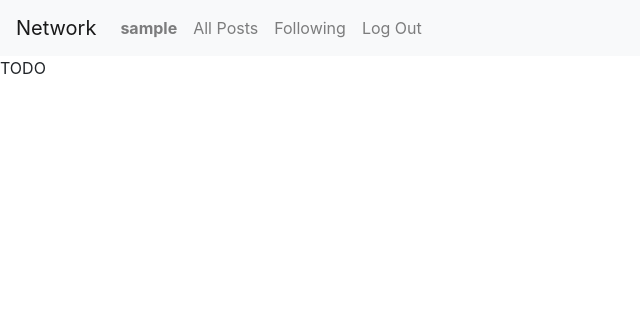
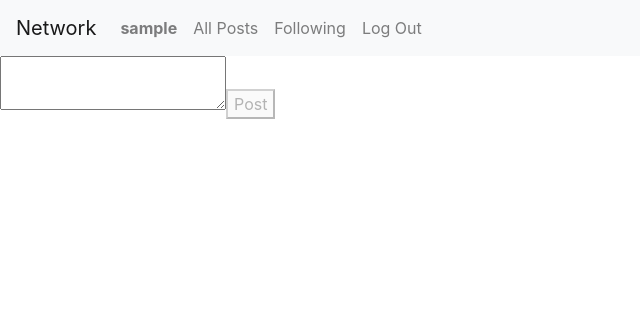
Before and after one commit to akonopkaa/network, a Django app: page / in a window 1280 px wide. Shown: the top 316 px of the page, without its empty margins (0-640 px from the left). Run offline with Django 3.2, Linux system fonts and the light colour scheme; the visitor is signed in with stand-in values (Sample User, id 1); some libraries are stand-ins or nearby versions.

Commit message:
Implemented adding a post via API

```diff
--- a/network/models.py
+++ b/network/models.py
@@ -4,3 +4,16 @@ from django.db import models
 
 class User(AbstractUser):
     pass
+
+class Post(models.Model):
+    user = models.ForeignKey("User", on_delete = models.CASCADE, related_name = "posts")
+    content = models.TextField()
+    timestamp = models.DateTimeField(auto_now_add = True)
+
+    def serialize(self):
+        return {
+            "id": self.id,
+            "user": self.user.username,
+            "content": self.content,
+            "timestamp": self.timestamp.strftime("%b %d %Y, %I:%M %p"),
+        }
--- /dev/null
+++ b/network/static/network/network.js
@@ -0,0 +1,40 @@
+function Create_post() {
+
+    const [post, setPost] = React.useState("")
+    const [status, setStatus] = React.useState("typing")
+
+    function handleSubmit(event) {
+        event.preventDefault()
+        setStatus("submitting")
+        fetch("/api/create", {
+            method: "POST",
+            body: JSON.stringify({
+                content: post
+            })
+        })
+            .then(response => response.json())
+            .then(response => console.log(response))
+    }
+
+    function handleTextAreaChange(event) {
+        setPost(event.target.value)
+    }
+
+    return (
+        <div>
+            <form onSubmit={handleSubmit}>
+                <textarea
+                    value={post}
+                    onChange={handleTextAreaChange}
+                    disabled={status === "submitting"}>
+                </textarea>
+                <button
+                    disabled={post.length === 0 || status === "submitting"}>
+                    Post
+                </button>
+            </form>
+        </div>
+    )
+}
+
+ReactDOM.render(<Create_post />, document.querySelector("#create_post"))
--- a/network/templates/network/index.html
+++ b/network/templates/network/index.html
@@ -1,5 +1,6 @@
 {% extends "network/layout.html" %}
 
 {% block body %}
-    TODO
+<div id="create_post">
+</div>
 {% endblock %}
--- a/network/templates/network/layout.html
+++ b/network/templates/network/layout.html
@@ -2,11 +2,18 @@
 
 <!DOCTYPE html>
 <html lang="en">
+
 <head>
     <title>{% block title %}Social Network{% endblock %}</title>
-        <link rel="stylesheet" href="https://stackpath.bootstrapcdn.com/bootstrap/4.4.1/css/bootstrap.min.css" integrity="sha384-Vkoo8x4CGsO3+Hhxv8T/Q5PaXtkKtu6ug5TOeNV6gBiFeWPGFN9MuhOf23Q9Ifjh" crossorigin="anonymous">
+    <link rel="stylesheet" href="https://stackpath.bootstrapcdn.com/bootstrap/4.4.1/css/bootstrap.min.css"
+        integrity="sha384-Vkoo8x4CGsO3+Hhxv8T/Q5PaXtkKtu6ug5TOeNV6gBiFeWPGFN9MuhOf23Q9Ifjh" crossorigin="anonymous">
     <link href="{% static 'network/styles.css' %}" rel="stylesheet">
+    <script crossorigin src="https://unpkg.com/react@18/umd/react.production.min.js"></script>
+    <script crossorigin src="https://unpkg.com/react-dom@18/umd/react-dom.production.min.js"></script>
+    <script src="https://unpkg.com/@babel/standalone/babel.min.js"></script>
+    <script src="{% static 'network/network.js' %}" type="text/babel"></script>
 </head>
+
 <body>
 
     <nav class="navbar navbar-expand-lg navbar-light bg-light">
@@ -46,4 +53,5 @@
         {% endblock %}
     </div>
 </body>
+
 </html>
--- a/network/urls.py
+++ b/network/urls.py
@@ -1,4 +1,3 @@
-
 from django.urls import path
 
 from . import views
@@ -7,5 +6,6 @@ urlpatterns = [
     path("", views.index, name="index"),
     path("login", views.login_view, name="login"),
     path("logout", views.logout_view, name="logout"),
-    path("register", views.register, name="register")
+    path("register", views.register, name="register"),
+    path("api/create", views.create_post, name="create_post")
 ]
--- a/network/views.py
+++ b/network/views.py
@@ -3,8 +3,12 @@ from django.db import IntegrityError
 from django.http import HttpResponse, HttpResponseRedirect
 from django.shortcuts import render
 from django.urls import reverse
+from django.contrib.auth.decorators import login_required
+from django.views.decorators.csrf import csrf_exempt
+import json
+from django.http import JsonResponse
 
-from .models import User
+from .models import User, Post
 
 
 def index(request):
@@ -61,3 +65,18 @@ def register(request):
         return HttpResponseRedirect(reverse("index"))
     else:
         return render(request, "network/register.html")
+
+
+@csrf_exempt
+@login_required
+def create_post(request):
+    if request.method != "POST":
+        return JsonResponse({"error": "POST request required."}, status = 400)
+    data = json.loads(request.body)
+    # TODO: add data validation
+    post = Post(
+        user = request.user,
+        content = data.get("content")
+    )
+    post.save()
+    return JsonResponse({"message": "Post created successfully."}, status = 201)
```
Also changed, not shown: network/migrations/0001_initial.py (added), network/migrations/0002_post.py (added), network/migrations/__init__.py (added). Lines whose indentation alone changed are shown as unchanged.
